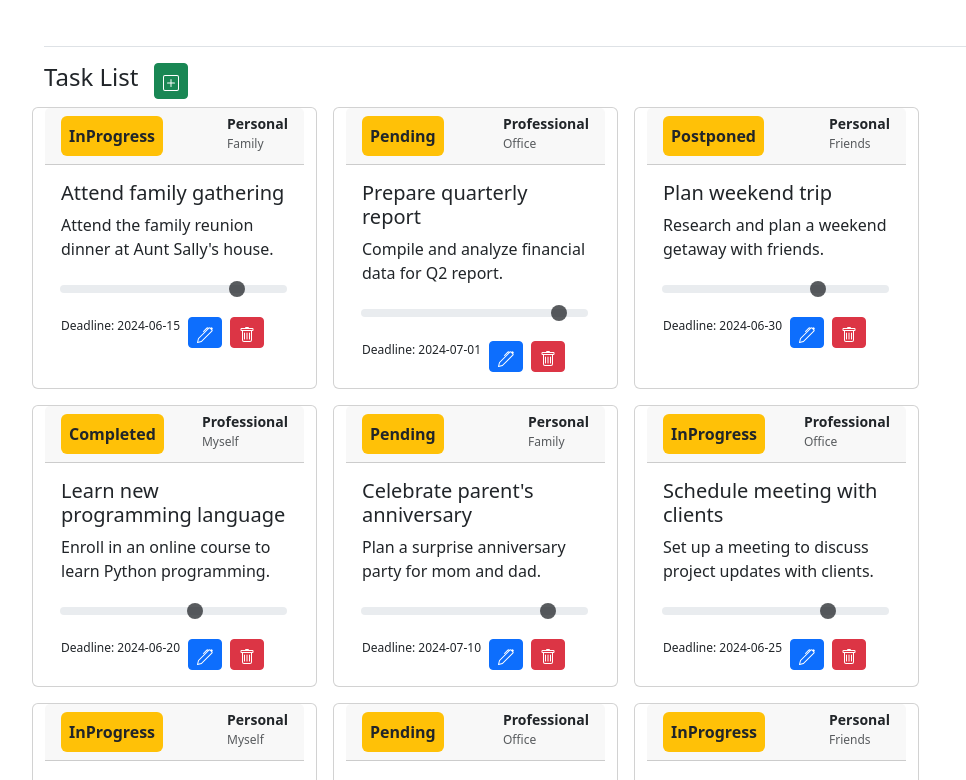
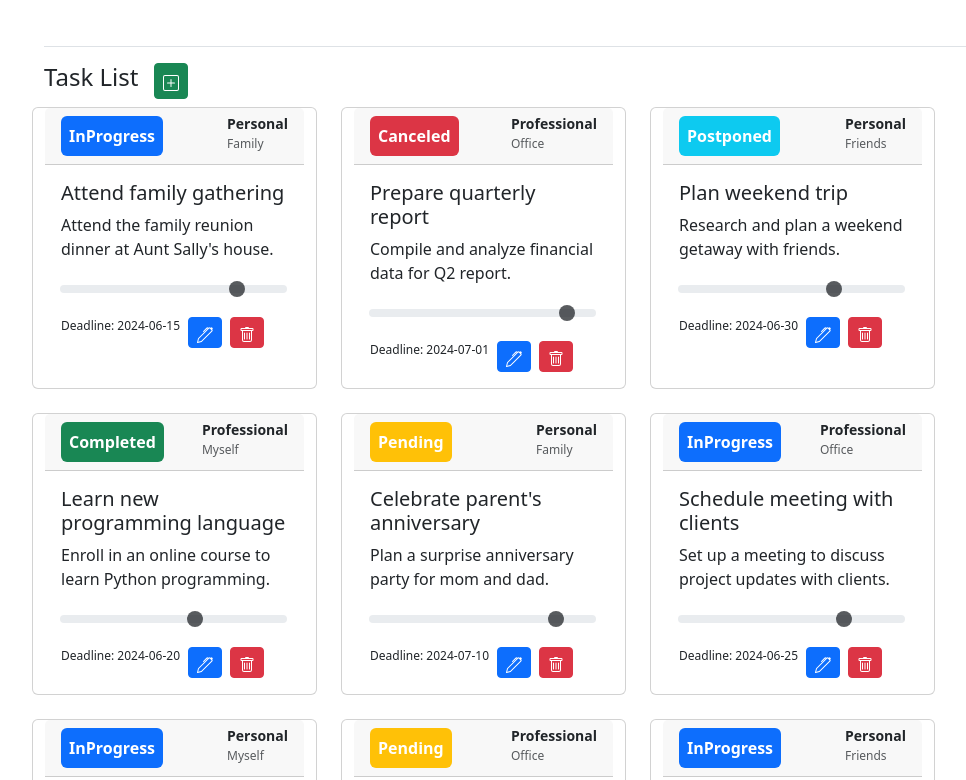
Before and after one commit to haque-lubna/TodoApps, a React (Create React App) app in the folder todo-react-app/: page / in a window 1280 px wide. Shown: the part 400-1180 px from the top of the page, without its empty margins (38-1004 px from the left). Built offline with nearby package versions, Linux system fonts and the light colour scheme.

Commit message:
Add bg color based on status

```diff
--- a/todo-react-app/src/components/listComponents/SingleTask.js
+++ b/todo-react-app/src/components/listComponents/SingleTask.js
@@ -5,7 +5,11 @@ export const SingleTask = ({taskData}) => {
     <div class="col-md-3 card">
       <div class="card-header">
         <div className='d-flex justify-content-between'>
-          <span class="p-2 rounded bg-warning fw-bold">{taskData.status}</span>
+          {taskData.status === 'Pending' && <span class="p-2 rounded text-white fw-bold bg-warning fw-bold">{taskData.status}</span>}
+          {taskData.status === 'Postponed' && <span class="p-2 rounded text-white fw-bold bg-info fw-bold">{taskData.status}</span>}
+          {taskData.status === 'Canceled' && <span class="p-2 rounded text-white fw-bold bg-danger fw-bold">{taskData.status}</span>}
+          {taskData.status === 'InProgress' && <span class="p-2 rounded text-white fw-bold bg-primary fw-bold">{taskData.status}</span>}
+          {taskData.status === 'Completed' && <span class="p-2 rounded text-white fw-bold bg-success fw-bold">{taskData.status}</span>}
           <div>
             <h6 class="fw-bold mb-1 fs-14">{taskData.category}</h6>
             <h6 class="mb-1 text-muted fs-12">{taskData.subcategory}</h6>
--- a/todo-react-app/src/components/listComponents/TaskList.js
+++ b/todo-react-app/src/components/listComponents/TaskList.js
@@ -33,7 +33,7 @@ export const TaskList = ({data}) => {
             </svg>
           </button>
         </div>
-        <div className='row gap-3'>
+        <div className='row gap-4'>
           {data.map((rowData, i) => (
               <SingleTask key={i} taskData={rowData}/>
           ))}
--- a/todo-react-app/src/static/api/mockData.js
+++ b/todo-react-app/src/static/api/mockData.js
@@ -17,7 +17,7 @@ export const mockData = [
       "description": "Compile and analyze financial data for Q2 report.",
       "priority": 90,
       "deadline": "2024-07-01",
-      "status": "Pending"
+      "status": "Canceled"
     },
     {
       "id": 3,
```
